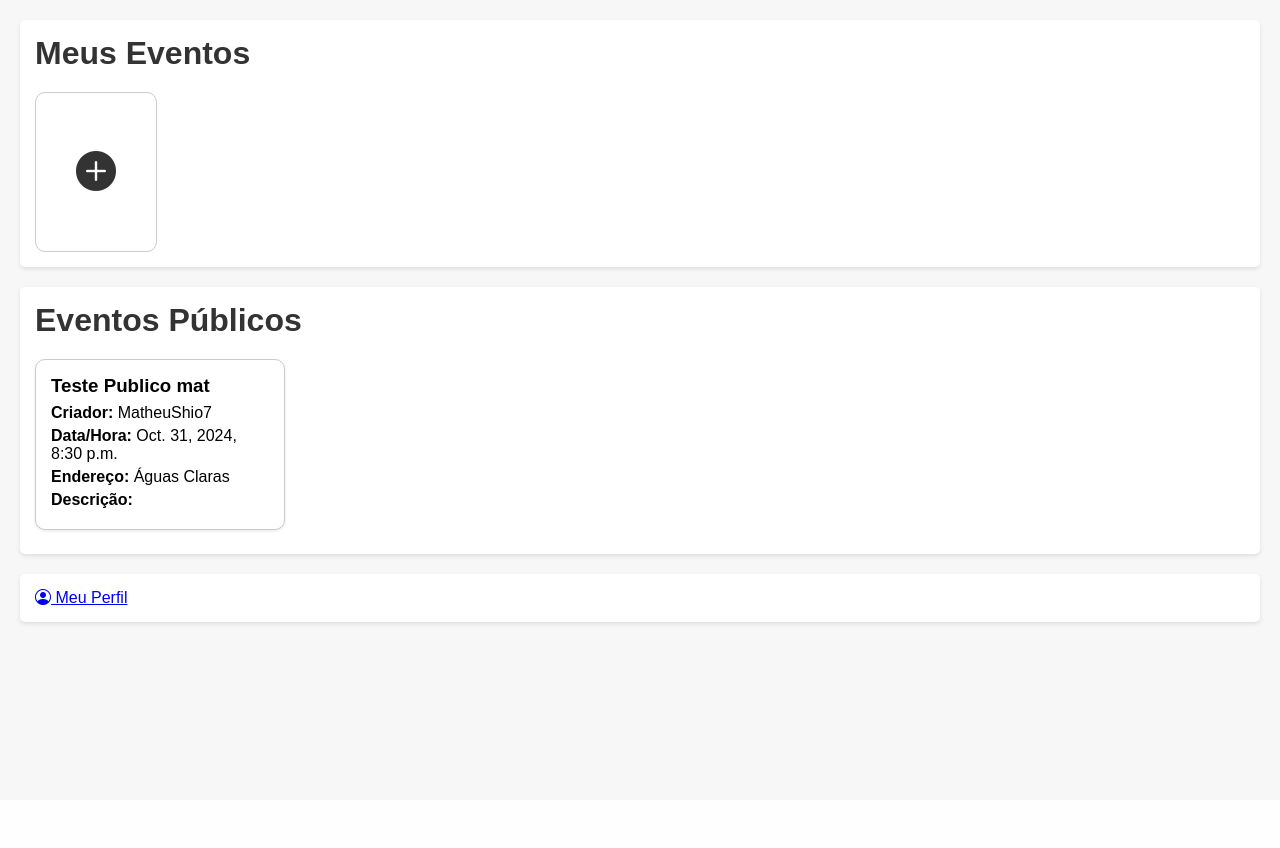
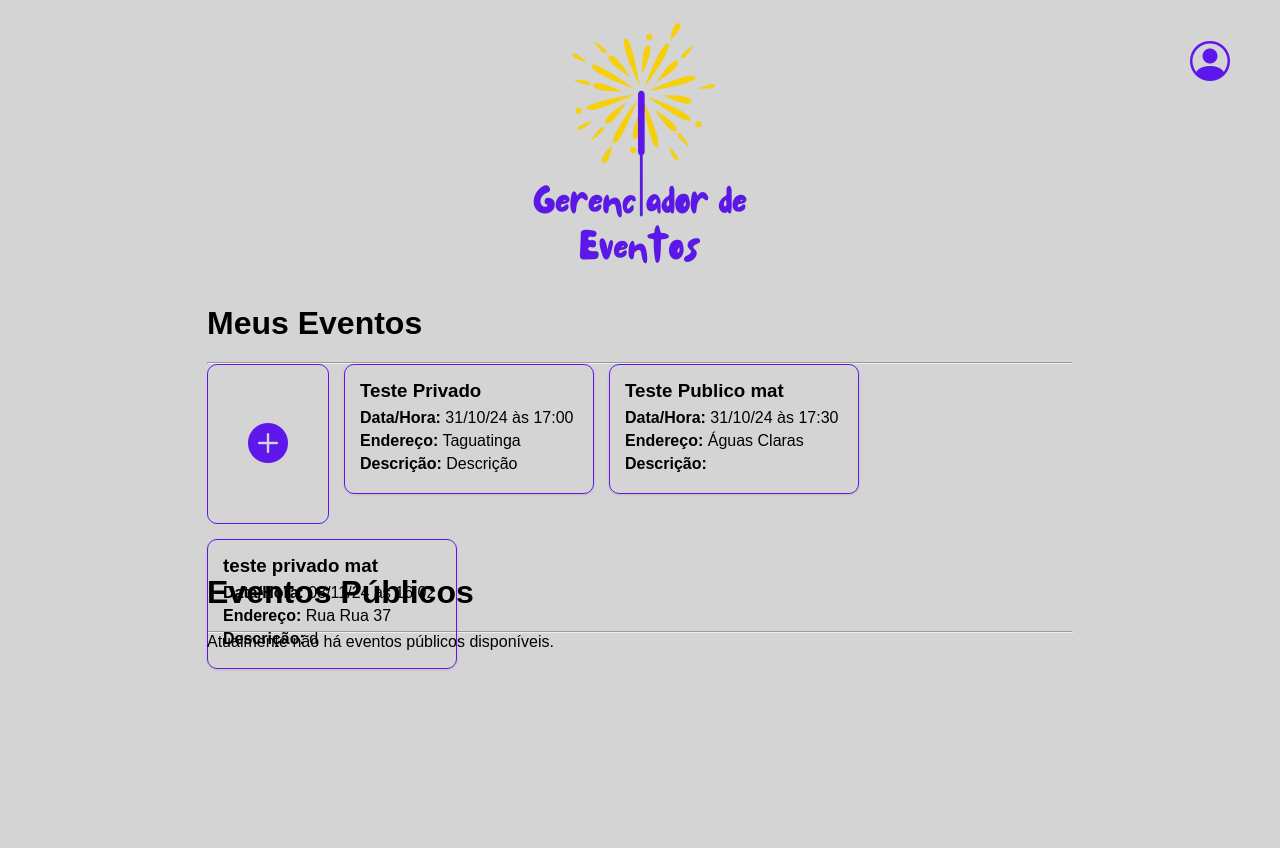
Before and after one commit to MatheuShio7/Gerenciador-Eventos, a Django app: page /principal/ in a window 1280 px wide. Before the commit the page ends 626 px from the top, so only its background shows below. Run offline with Django 5.2, Linux system fonts and the light colour scheme; a user stored in the database is signed in; data comes from the database, SQL or seed files in the repository; both versions use the stored data as it was after the commit.

Commit message:
10
Correção de bugs nos eventos, troca da logo, mudei o idioma do projeto, estilização da página principal

```diff
--- a/eventos/views.py
+++ b/eventos/views.py
@@ -45,7 +45,7 @@ def inscrever_evento(request, evento_id):
         evento.convidados.add(request.user)
         evento.save()
 
-    return redirect('pagina_principal')
+    return redirect('detalhes_evento', evento_id=evento.id)
 
 
 @login_required
@@ -55,7 +55,7 @@ def desinscrever_evento(request, evento_id):
     if request.user in evento.convidados.all():
         evento.convidados.remove(request.user)
 
-    return redirect('pagina_principal')
+    return redirect('detalhes_evento', evento_id=evento.id)
 
 
 @login_required
--- a/setup/settings.py
+++ b/setup/settings.py
@@ -73,11 +73,13 @@ AUTH_PASSWORD_VALIDATORS = [
     },
 ]
 
-LANGUAGE_CODE = "en-us"
+LANGUAGE_CODE = "pt-br"
 
-TIME_ZONE = "UTC"
+TIME_ZONE = "America/Sao_Paulo"
 
 USE_I18N = True
+
+USE_L10N = True
 
 USE_TZ = True
 
--- a/usuarios/static/css/pagina_principal.css
+++ b/usuarios/static/css/pagina_principal.css
@@ -6,25 +6,56 @@
 
 body {
     font-family: Arial, sans-serif;
-    background-color: #f7f7f7;
+    background-color: #d4d4d4;
     margin: 0;
+}
+
+header {
+    display: flex;
+    justify-content: center;
+    align-items: center;
+    position: relative;
     padding: 20px;
 }
 
-h1, h2 {
-    color: #333;
+img {
+    display: block;
+    width: 250px;
+    margin: auto;
+}
+
+.btn-perfil {
+    position: absolute;
+    top: 40px;
+    right: 50px;
+    color: #5E17EB;
+    font-size: 24px;
+    text-decoration: none;
+}
+
+.btn-perfil:hover {
+    color: #6f27ff;
+}
+
+i {
+    font-size: 40px;
 }
 
 .section {
+    width: 70%;
+
+    margin: auto;
     margin-bottom: 20px;
     padding: 15px;
-    background-color: #fff;
-    border-radius: 5px;
-    box-shadow: 0 2px 4px rgba(0, 0, 0, 0.1);
+}
+
+.hr-eventos {
+
 }
 
 .section h1 {
     margin-bottom: 20px;
+    color: black;
 }
 
 .meus-eventos,
@@ -42,22 +73,13 @@ h1, h2 {
     height: 180px;
 }
 
-.meus-eventos .event-card {
-    border: 1px solid #ccc;
+.meus-eventos .event-card,
+.eventos-publicos .event-card {
+    width: 250px;
+    padding: 15px;
+    box-shadow: 0 1px 3px rgba(0, 0, 0, 0.1);
+    border: 1px solid #5E17EB;
     border-radius: 10px;
-    padding: 15px;
-    background-color: #fff;
-    box-shadow: 0 1px 3px rgba(0, 0, 0, 0.1);
-    width: 250px;
-}
-
-.eventos-publicos .event-card {
-    border: 1px solid #ccc;
-    border-radius: 10px;
-    padding: 15px;
-    background-color: #fff;
-    box-shadow: 0 1px 3px rgba(0, 0, 0, 0.1);
-    width: 250px;
 }
 
 .event-card-link {
@@ -84,15 +106,15 @@ h1, h2 {
     height: 100%;
     display: flex;
     align-items: center;
-    color: #333;
+    color: #5E17EB;
     padding-inline: 40px;
-    border: 1px solid #ccc;
+    border: 1px solid #5E17EB;
     border-radius: 10px;
     transition: 0.3s;
 }
 
 .create-event-btn:hover {
-    color: #4b4b4b;
+    color: #5E17EB;
     transform: scale(1.05);
 }
 
--- a/usuarios/templates/usuarios/home.html
+++ b/usuarios/templates/usuarios/home.html
@@ -14,7 +14,7 @@
             align-items: center;
             justify-content: center;
             min-height: 100vh;
-            background-color: #d4d4d4;
+            background-color: #a5a5a5;
         }
         .container {
             text-align: center;
@@ -26,7 +26,6 @@
         }
         img {
             width: 300px;
-            height: 300px;
         }
         h1 {
             color: #333;
@@ -63,7 +62,7 @@
 <body>
     <div class="container">
         <img src="{% static 'images/event-manager.png' %}" alt="Logo Gerenciador de Eventos">
-        <h1>Bem-vindo ao Gerenciador de Eventos!</h1>
+        <h1>Bem-vindo!</h1>
         <p>Cadastre-se ou faça login e comece a criar e participar de eventos.</p>
         <div class="btns">
             <a href="{% url 'login' %}">Entrar</a>
--- a/usuarios/templates/usuarios/pagina_principal.html
+++ b/usuarios/templates/usuarios/pagina_principal.html
@@ -10,8 +10,15 @@
     <link rel="stylesheet" href="{% static 'css/pagina_principal.css' %}">
 </head>
 <body>
+    <header>
+        <img src="{% static 'images/event-manager.png' %}" alt="Logo Gerenciador de Eventos">
+        <a href="{% url 'perfil_usuario' %}" class="btn-perfil">
+            <i class="bi bi-person-circle"></i>
+        </a>
+    </header>
     <div class="section">
         <h1>Meus Eventos</h1>
+        <hr>
         <div class="meus-eventos">
             <a href="{% url 'criar_evento' %}" class="create-event-btn">
                 <i class="bi bi-plus-circle-fill"></i>
@@ -20,7 +27,7 @@
                 <a href="{% url 'detalhes_evento' evento.id %}" class="event-card-link">
                     <div class="event-card">
                         <h3>{{ evento.nome }}</h3>
-                        <p><strong>Data/Hora:</strong> {{ evento.data_hora }}</p>
+                        <p><strong>Data/Hora:</strong> {{ evento.data_hora|date:"d/m/y \à\s H:i" }}</p>
                         <p><strong>Endereço:</strong> {{ evento.endereco }}</p>
                         <p class="descricao"><strong>Descrição:</strong> {{ evento.descricao }}</p>
                     </div>
@@ -31,6 +38,7 @@
 
     <div class="section">
         <h1>Eventos Públicos</h1>
+        <hr class="hr-eventos">
         <div class="eventos-publicos">
             {% if eventos_publicos %}
                 {% for evento in eventos_publicos %}
@@ -38,7 +46,7 @@
                         <div class="event-card">
                             <h3>{{ evento.nome }}</h3>
                             <p><strong>Criador:</strong> {{ evento.criador.username }}</p>
-                            <p><strong>Data/Hora:</strong> {{ evento.data_hora }}</p>
+                            <p><strong>Data/Hora:</strong> {{ evento.data_hora|date:"d/m/y \à\s H:i" }}</p>
                             <p><strong>Endereço:</strong> {{ evento.endereco }}</p>
                             <p class="descricao"><strong>Descrição:</strong> {{ evento.descricao }}</p>
                         </div>
@@ -49,11 +57,5 @@
             {% endif %}
         </div>
     </div>
-
-    <div class="section">
-        <a href="{% url 'perfil_usuario' %}" class="btn-perfil">
-            <i class="bi bi-person-circle"></i> Meu Perfil
-        </a>
-    </div>
 </body>
 </html>
--- a/usuarios/views.py
+++ b/usuarios/views.py
@@ -5,6 +5,7 @@ from .forms import UsuarioForm, EditarPerfilForm, AlterarSenhaForm
 from eventos.models import Evento
 from django.contrib.auth.decorators import login_required
 from django.contrib import messages
+from django.db.models import Q
 
 
 def home(request):
@@ -40,14 +41,19 @@ def login_view(request):
 
 @login_required
 def pagina_principal(request):
-    eventos_usuario = Evento.objects.filter(convidados=request.user)
+    # Buscar eventos criados pelo usuário OU nos quais o usuário está inscrito (Meus Eventos)
+    eventos_usuario = Evento.objects.filter(
+        Q(criador=request.user) | Q(convidados=request.user)
+    ).distinct()
 
-    # Buscar eventos públicos onde o usuário NÃO está inscrito
-    eventos_publicos = Evento.objects.filter(visibilidade='publico').exclude(convidados=request.user)
+    # Buscar eventos públicos onde o usuário NÃO está inscrito e que ele não criou
+    eventos_publicos = Evento.objects.filter(visibilidade='publico').exclude(
+        Q(convidados=request.user) | Q(criador=request.user)
+    )
 
     context = {
-        'eventos_usuario': eventos_usuario,  # Eventos em que o usuário está inscrito
-        'eventos_publicos': eventos_publicos,  # Eventos públicos onde o usuário não está inscrito
+        'eventos_usuario': eventos_usuario,  # Meus eventos (criados ou inscritos)
+        'eventos_publicos': eventos_publicos,  # Eventos públicos (não inscritos)
     }
 
     return render(request, 'usuarios/pagina_principal.html', context)
```
Also changed, not shown: db.sqlite3, setup/images/event-manager.png.
